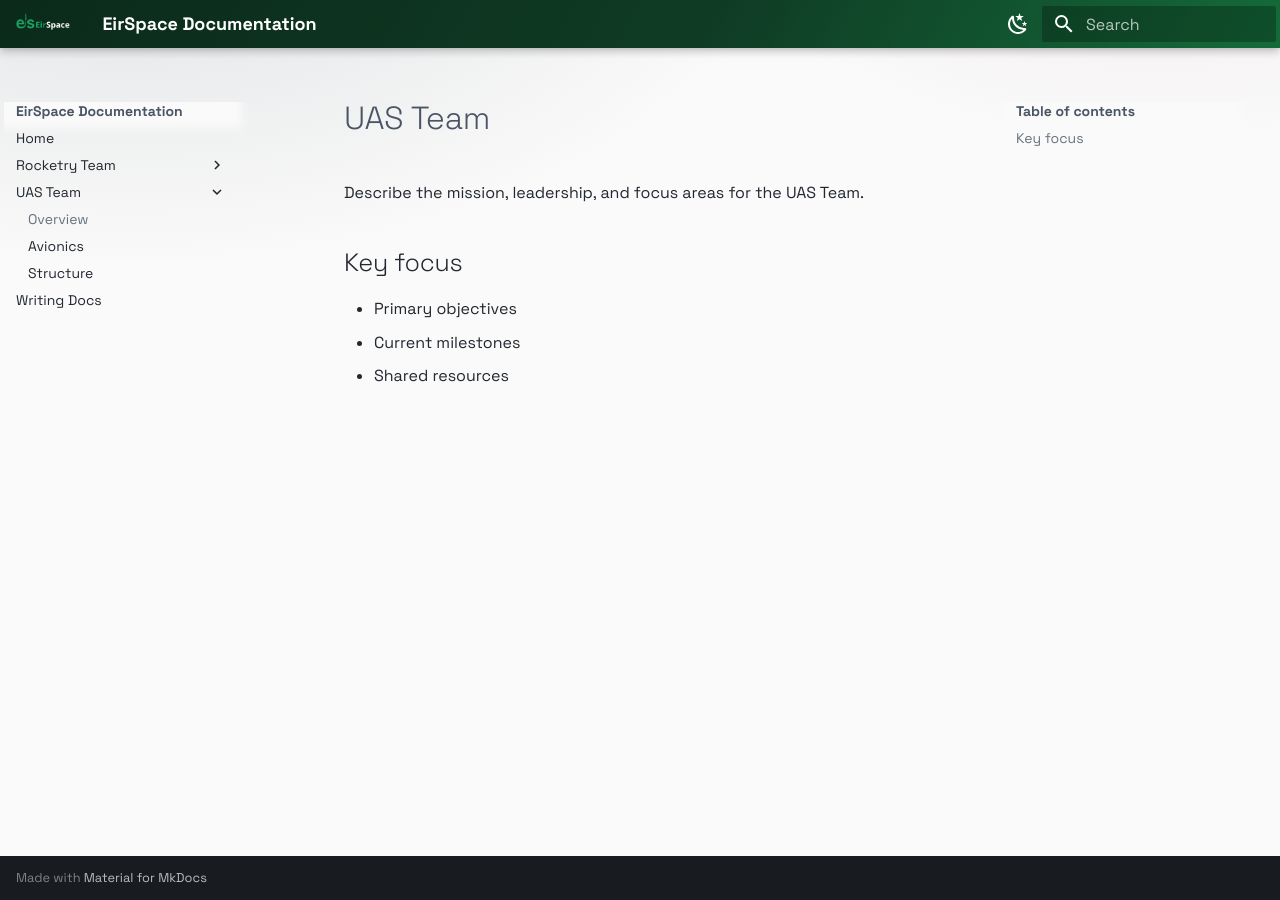
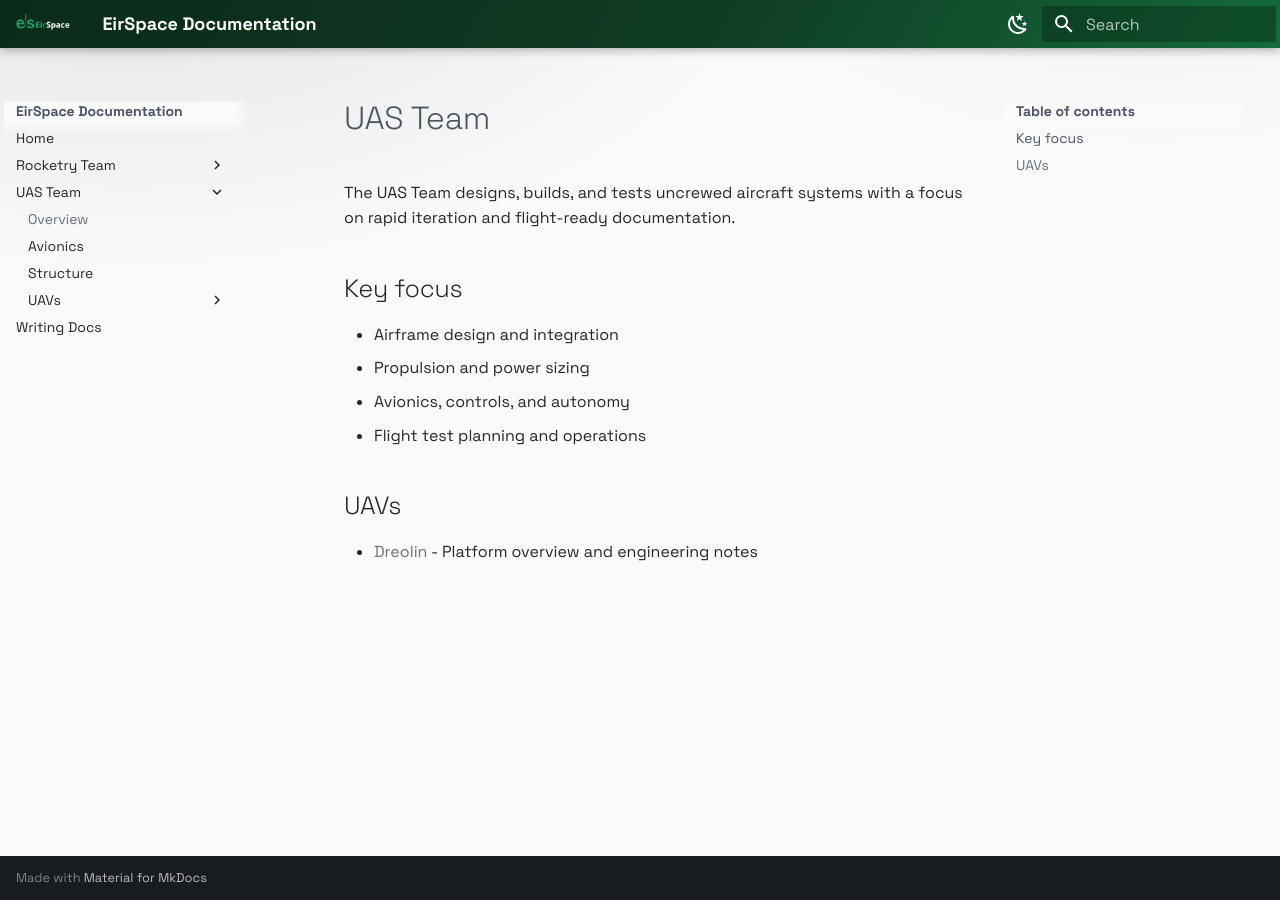
Before and after one commit to EirSpace-Ireland/docs, an MkDocs documentation site: the page built from docs/teams/uas-team/index.md, in a window 1280 px wide. Built offline with MkDocs 1.6.1 and Material for MkDocs 9.7.7, drawn with Linux system fonts in a browser that asks for light colours.

Commit message:
feat(uav-dosc): Add propulsion calculations

```diff
--- a/docs/teams/uas-team/index.md
+++ b/docs/teams/uas-team/index.md
@@ -1,9 +1,14 @@
 # UAS Team
 
-Describe the mission, leadership, and focus areas for the UAS Team.
+The UAS Team designs, builds, and tests uncrewed aircraft systems with a focus on rapid iteration and flight-ready documentation.
 
 ## Key focus
 
-- Primary objectives
-- Current milestones
-- Shared resources
+- Airframe design and integration
+- Propulsion and power sizing
+- Avionics, controls, and autonomy
+- Flight test planning and operations
+
+## UAVs
+
+- [Dreolin](uavs/dreolin/index.md) - Platform overview and engineering notes
--- a/mkdocs.yml
+++ b/mkdocs.yml
@@ -29,6 +29,11 @@
       - Overview: teams/uas-team/index.md
       - Avionics: teams/uas-team/avionics.md
       - Structure: teams/uas-team/structure.md
+      - UAVs:
+          - Overview: teams/uas-team/uavs/index.md
+          - Dreolin:
+              - Overview: teams/uas-team/uavs/dreolin/index.md
+              - Propulsion Calculations: teams/uas-team/uavs/dreolin/propulsion-calculations.md
   - Writing Docs: writing-docs.md
 extra_css:
   - styles/palette.css
```
Also changed, not shown: docs/teams/uas-team/uavs/dreolin/index.md (added, +7 -0 lines), docs/teams/uas-team/uavs/dreolin/propulsion-calculations.md (added, +81 -0 lines), docs/teams/uas-team/uavs/index.md (added, +7 -0 lines).
